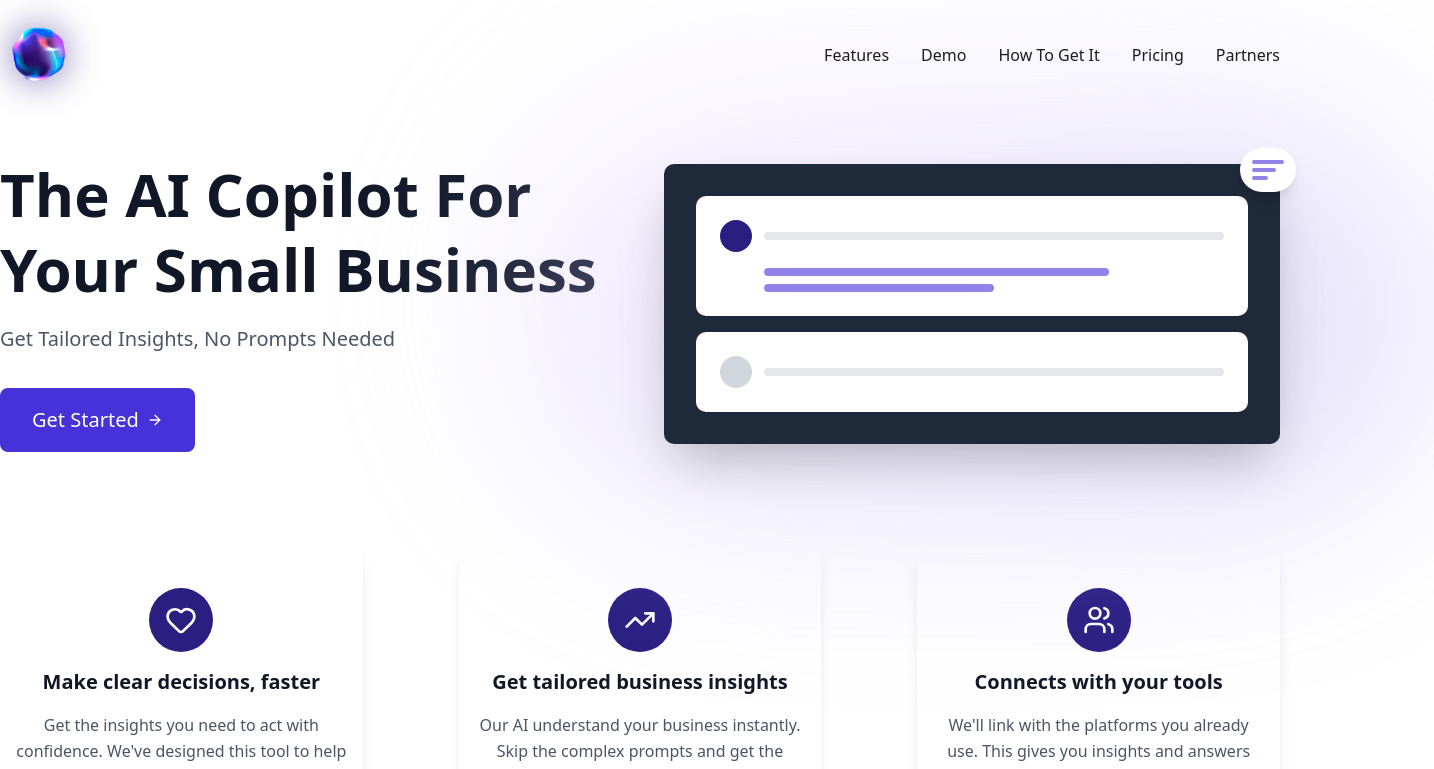
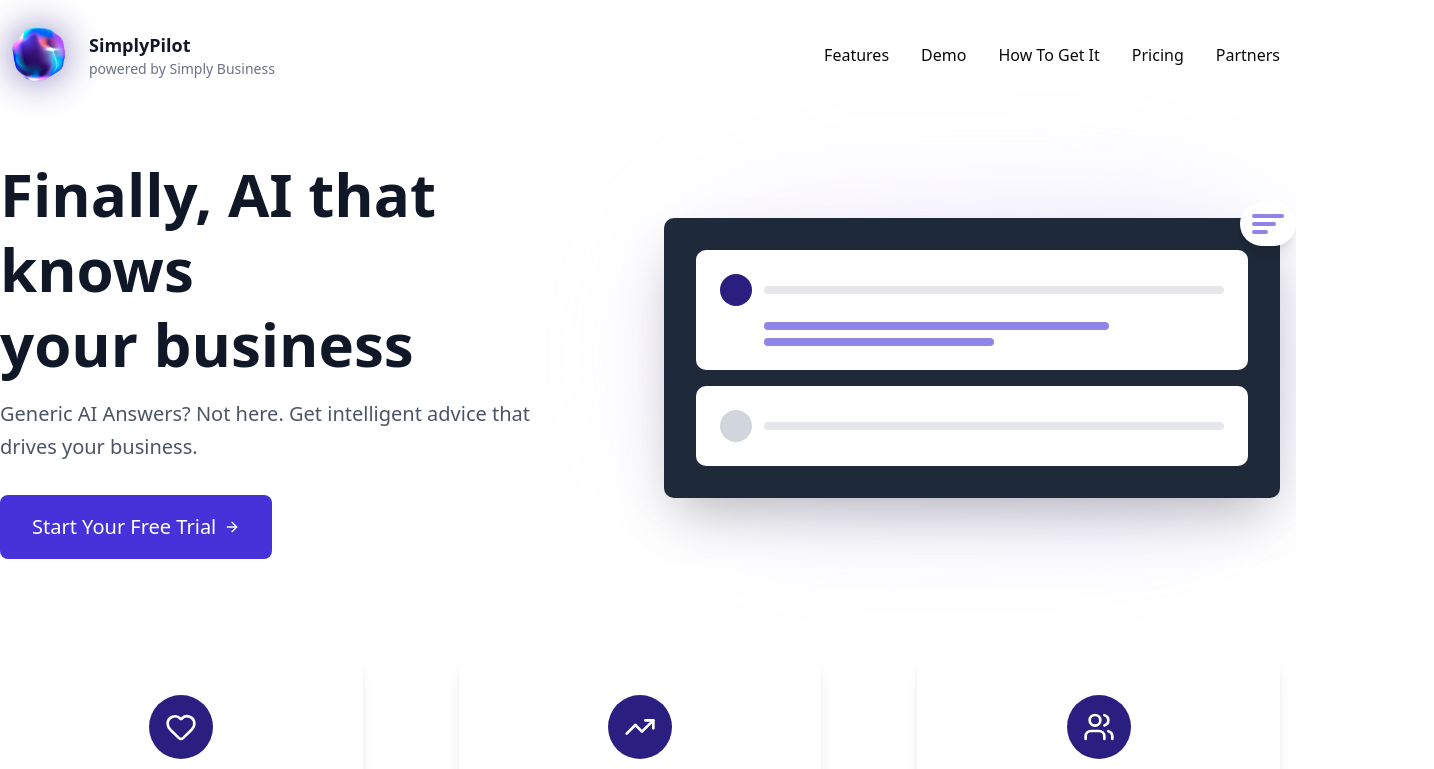
Before and after one commit to jedwards-atl/small-business-copilot-hack, a Next.js app: page / in a window 1280 px wide. Shown: the top 769 px of the page, 1434 px wide, since content can reach past the window. Built offline with nearby package versions, Linux system fonts and the light colour scheme.

Commit message:
Twewak landing page

```diff
--- a/app/(root)/page.tsx
+++ b/app/(root)/page.tsx
@@ -5,21 +5,21 @@ import Link from "next/link";
 
 const features = [
   {
-    title: "Make clear decisions, faster",
+    title: "Connect Your World. Get Personalised AI.",
     description:
-      "Get the insights you need to act with confidence. We've designed this tool to help you spend less time guessing and more time growing your business.",
+      "Link your daily apps like Xero & Shopify to one AI co-pilot. Get insights driven purely by your business data, not generic advice.",
     icon: Heart,
   },
   {
-    title: "Get tailored business insights",
+    title: "Simplify Your Day. Grow Your Dreams.",
     description:
-      "Our AI understand your business instantly. Skip the complex prompts and get the answers you need to move forward - from finding the right insurance to making confident business decisions.",
+      "Cut through the app clutter. SimplyPilot puts all your business data in one simple place. Designed for non-tech users, it saves hours, letting you focus on real growth.",
     icon: TrendingUp,
   },
   {
-    title: "Connects with your tools",
+    title: "Trusted Insights. Securely Yours.",
     description:
-      "We'll link with the platforms you already use. This gives you insights and answers based on your own business data, not generic examples.",
+      "We protect your sensitive business data. Get trusted AI insights, reinforced by the Simply Business brand.",
     icon: Users,
   },
 ];
@@ -33,10 +33,10 @@ export default function Home() {
           <div className="space-y-8">
             <div className="space-y-4">
               <h1 className="text-4xl lg:text-6xl font-bold text-gray-900 leading-tight">
-                The AI Copilot For Your Small Business
+                Finally, AI that knows<br />your business
               </h1>
               <p className="text-xl text-gray-600 leading-relaxed">
-                Get Tailored Insights, No Prompts Needed
+                Generic AI Answers? Not here. Get intelligent advice that<br />drives your business. <br />
               </p>
             </div>
             <Link href="/chat">
@@ -45,7 +45,7 @@ export default function Home() {
                 className="bg-sb-primary hover:bg-azure-600 text-white max-sm:px-6 max-sm:py-6 px-8 py-8 max-sm:text-lg text-xl cursor-pointer"
               >
                 <div className="flex flex-row  gap-2 items-center justify-center">
-                  Get Started
+                  Start Your Free Trial
                   <ArrowRight />
                 </div>
               </Button>
@@ -53,7 +53,7 @@ export default function Home() {
           </div>
 
           <div className="relative max-sm:px-4">
-            <div className="absolute inset-0 bg-gradient-to-br from-purple-200 to-azure-400 rounded-full blur-3xl opacity-30 scale-150 overflow-x-hidden"></div>
+            <div className="absolute inset-0 bg-gradient-to-br from-purple-200 to-azure-400 rounded-full blur-3xl opacity-30 scale-100 overflow-x-hidden"></div>
             <div className="relative bg-gray-800 rounded-lg p-8 shadow-2xl">
               <div className="bg-white rounded-lg p-6 mb-4">
                 <div className="flex items-center space-x-3 mb-4">
--- a/components/LandingNav.tsx
+++ b/components/LandingNav.tsx
@@ -18,10 +18,9 @@ const Navbar = () => {
 
   return (
     <nav className="container flex items-center justify-between mx-auto w-full py-4 max-sm:px-4">
-      <div className="relative flex items-center cursor-pointer">
-        <div className="absolute inset-0 bg-azure-600 rounded-full opacity-50 blur-xl scale-75"></div>
-
-        <Link href="/">
+      <Link href="/" className="flex items-center gap-3">
+        <div className="relative">
+          <div className="absolute inset-0 bg-azure-600 rounded-full opacity-50 blur-xl scale-75"></div>
           <Image
             src="/ai-orb.png"
             className="relative z-10 bg-transparent"
@@ -29,8 +28,12 @@ const Navbar = () => {
             width={77}
             height={77}
           />
-        </Link>
-      </div>
+        </div>
+        <div>
+          <div className="text-lg font-semibold text-gray-900">SimplyPilot</div>
+          <div className="text-sm text-gray-500">powered by Simply Business</div>
+        </div>
+      </Link>
 
       <div className="flex items-center gap-8">
         {navItems.map(({ label, href }) => (
```
